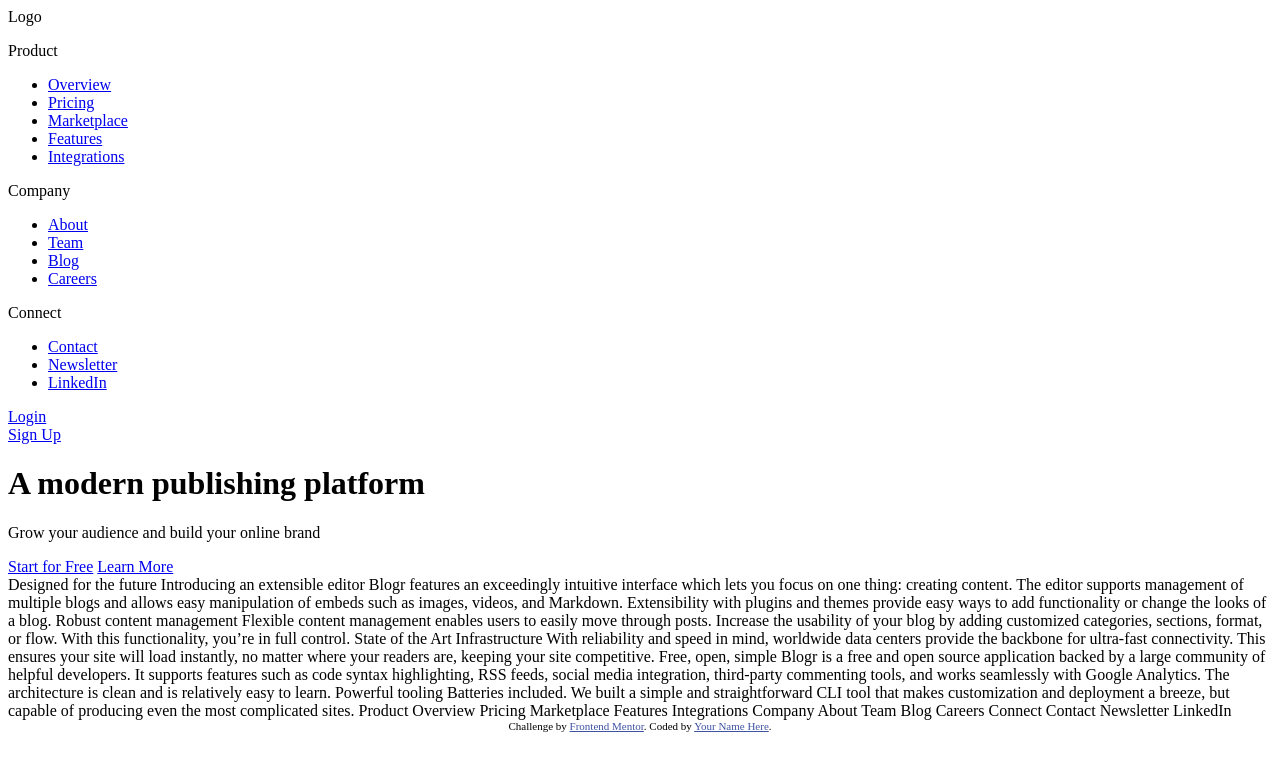
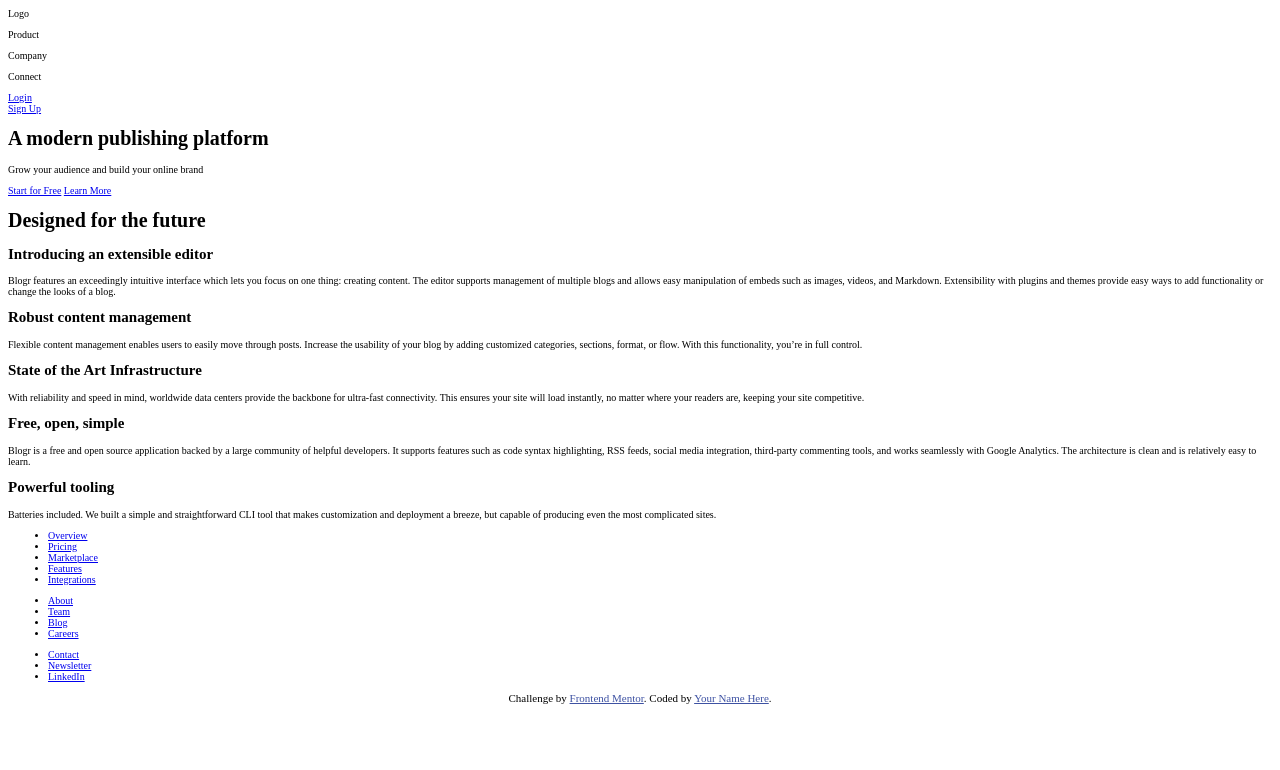
Before and after one commit to WolfMozart8/Blogr-landing-page, a plain HTML site: page index.html in a window 1280 px wide. Drawn offline with Linux system fonts and the light colour scheme.

Commit message:
html final and css boilerplate

```diff
--- a/index.html
+++ b/index.html
@@ -5,13 +5,22 @@
   <meta name="viewport" content="width=device-width, initial-scale=1.0"> <!-- displays site properly based on user's device -->
 
   <link rel="icon" type="image/png" sizes="32x32" href="./images/favicon-32x32.png">
+  <!--fonts-->
+  <link rel="preconnect" href="https://fonts.googleapis.com">
+  <link rel="preconnect" href="https://fonts.gstatic.com" crossorigin>
+  <link href="https://fonts.googleapis.com/css2?family=Overpass:wght@300;600&family=Ubuntu:wght@400;500;700&display=swap" rel="stylesheet">
 
   <title>Frontend Mentor | [Blogr]</title>
+  <link rel="stylesheet" href="style.css">
 
   <!-- Feel free to remove these styles or customise in your own stylesheet 👍 -->
   <style>
     .attribution { font-size: 11px; text-align: center; }
     .attribution a { color: hsl(228, 45%, 44%); }
+
+    header ul {
+      display: none;
+    }
   </style>
 </head>
 <body>
@@ -76,57 +85,81 @@
   </div>
 </header>
 
+<main>
+  <div class="container-big">
+    <div class="container-big__title"><h1>Designed for the future</h1></div>
+    <div class="container-big__section">
+      <div class="container-big__img"></div>
+      <div class="container-big__text">
+        <h2>Introducing an extensible editor</h2>
+        <p>Blogr features an exceedingly intuitive interface which lets you focus on one thing: creating content.
+          The editor supports management of multiple blogs and allows easy manipulation of embeds such as images,
+          videos, and Markdown. Extensibility with plugins and themes provide easy ways to add functionality or
+          change the looks of a blog.</p>
+      </div>
+      <div class="container-big__text">
+        <h2>Robust content management</h2>
+        <p>Flexible content management enables users to easily move through posts. Increase the usability of your blog
+          by adding customized categories, sections, format, or flow. With this functionality, you’re in full control.</p>
+      </div>
+    </div>
+  </div>
+
+  <div class="container-small">
+    <div class="container-small__img"></div>
+    <div class="container-small__text">
+      <h2>State of the Art Infrastructure</h2>
+      <p>With reliability and speed in mind, worldwide data centers provide the backbone for ultra-fast connectivity.
+        This ensures your site will load instantly, no matter where your readers are, keeping your site competitive.</p>
+    </div>
+  </div>
+
+  <div class="container-big">
+    <div class="container-big__section">
+      <div class="container-big__img"></div>
+      <div class="container-big__text">
+        <h2>Free, open, simple</h2>
+        <p>Blogr is a free and open source application backed by a large community of helpful developers. It supports
+          features such as code syntax highlighting, RSS feeds, social media integration, third-party commenting tools,
+          and works seamlessly with Google Analytics. The architecture is clean and is relatively easy to learn.</p>
+      </div>
+      <div class="container-big__text">
+        <h2>Powerful tooling</h2>
+        <p>Batteries included. We built a simple and straightforward CLI tool that makes customization and deployment a breeze, but
+          capable of producing even the most complicated sites.</p>
+      </div>
+    </div>
+  </div>
+</main>
 
 
-
-
-
-
-  Designed for the future
-
-  Introducing an extensible editor
-  Blogr features an exceedingly intuitive interface which lets you focus on one thing: creating content.
-  The editor supports management of multiple blogs and allows easy manipulation of embeds such as images,
-  videos, and Markdown. Extensibility with plugins and themes provide easy ways to add functionality or
-  change the looks of a blog.
-
-  Robust content management
-  Flexible content management enables users to easily move through posts. Increase the usability of your blog
-  by adding customized categories, sections, format, or flow. With this functionality, you’re in full control.
-
-  State of the Art Infrastructure
-  With reliability and speed in mind, worldwide data centers provide the backbone for ultra-fast connectivity.
-  This ensures your site will load instantly, no matter where your readers are, keeping your site competitive.
-
-  Free, open, simple
-  Blogr is a free and open source application backed by a large community of helpful developers. It supports
-  features such as code syntax highlighting, RSS feeds, social media integration, third-party commenting tools,
-  and works seamlessly with Google Analytics. The architecture is clean and is relatively easy to learn.
-
-  Powerful tooling
-  Batteries included. We built a simple and straightforward CLI tool that makes customization and deployment a breeze, but
-  capable of producing even the most complicated sites.
-
-  Product
-
-  Overview
-  Pricing
-  Marketplace
-  Features
-  Integrations
-
-  Company
-
-  About
-  Team
-  Blog
-  Careers
-
-  Connect
-
-  Contact
-  Newsletter
-  LinkedIn
+<footer>
+  <div class="footere__logo"></div>
+  <div class="footer__product">
+    <ul class="footer-links">
+      <li><a href="#">Overview</a></li>
+      <li><a href="#">Pricing</a></li>
+      <li><a href="#">Marketplace</a></li>
+      <li><a href="#">Features</a></li>
+      <li><a href="#">Integrations</a></li>
+    </ul>
+  </div>
+  <div class="footer__company">
+    <ul class="footer-links">
+      <li><a href="#">About</a></li>
+      <li><a href="#">Team</a></li>
+      <li><a href="#">Blog</a></li>
+      <li><a href="#">Careers</a></li>
+    </ul>
+  </div>
+  <div class="footer__connect">
+    <ul class="footer-links">
+      <li><a href="#">Contact</a></li>
+      <li><a href="#">Newsletter</a></li>
+      <li><a href="#">LinkedIn</a></li>
+    </ul>
+  </div>
+</footer> <!--footer-->
 
   <div class="attribution">
     Challenge by <a href="https://www.frontendmentor.io?ref=challenge" target="_blank">Frontend Mentor</a>.
--- /dev/null
+++ b/style.css
@@ -0,0 +1,28 @@
+:root{
+    /*fonts*/
+    --overpass: 'Overpass', sans-serif;
+    --ubuntu: 'Ubuntu', sans-serif;
+
+    /*primary colors*/
+    --primary: hsl(356, 100%, 66%);
+    --primary-light: hsl(355, 100%, 74%);
+    --primary-dark: hsl(208, 49%, 24%);
+    /*neutral colors*/
+    --white: hsl(0, 0%, 100%);
+    --gray: hsl(240, 2%, 79%);
+    --dark-gray: hsl(207, 13%, 34%);
+    --dark-blue: hsl(240, 10%, 16%);
+    /*gradient colors*/
+    --gradient-light: hsl(13, 100%, 72%);
+    --gradient-dark: hsl(353, 100%, 62%);
+    /*background gradient colors*/
+    --gradient-bg-verydark: hsl(237, 17%, 21%);
+    --gradient-bg-dark: hsl(237, 23%, 32%);
+}
+html {
+    box-sizing: border-box;
+    font-size: 62.5%; /*1rem = 1px "hack"*/
+}
+*, *:before, *:after {
+    box-sizing: inherit;
+}
```
